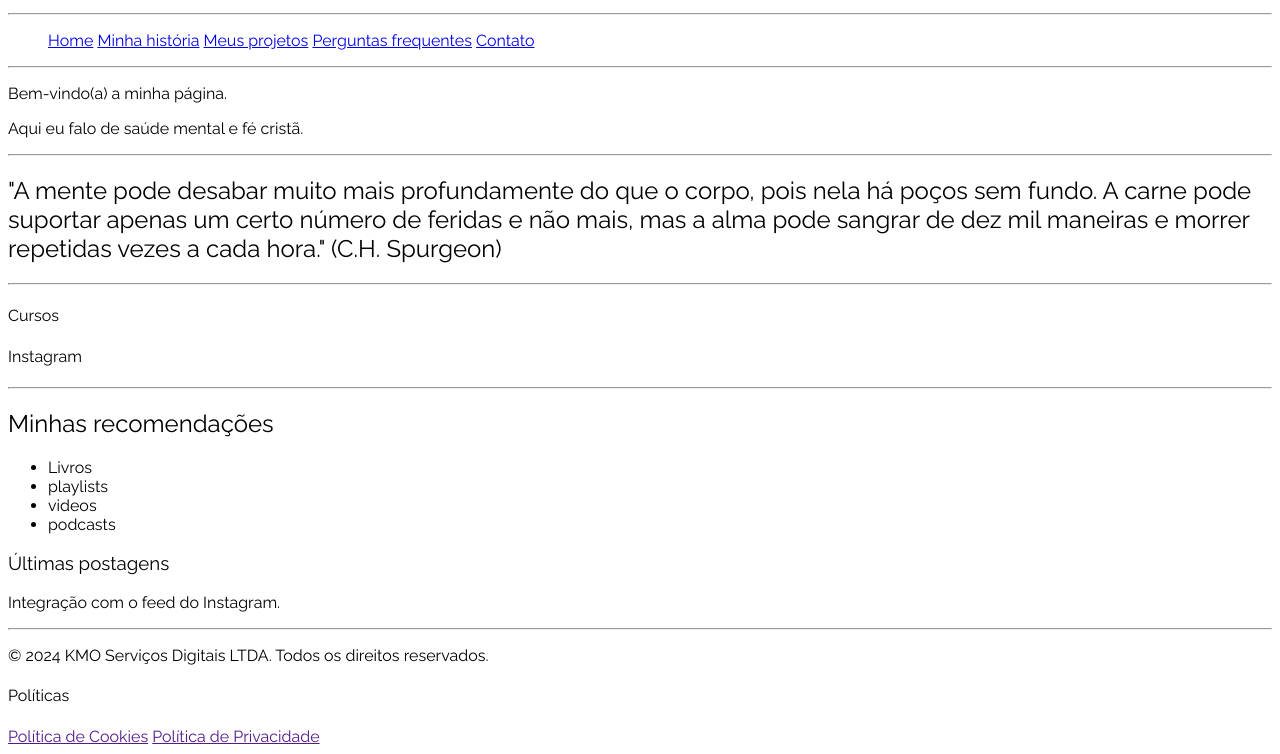
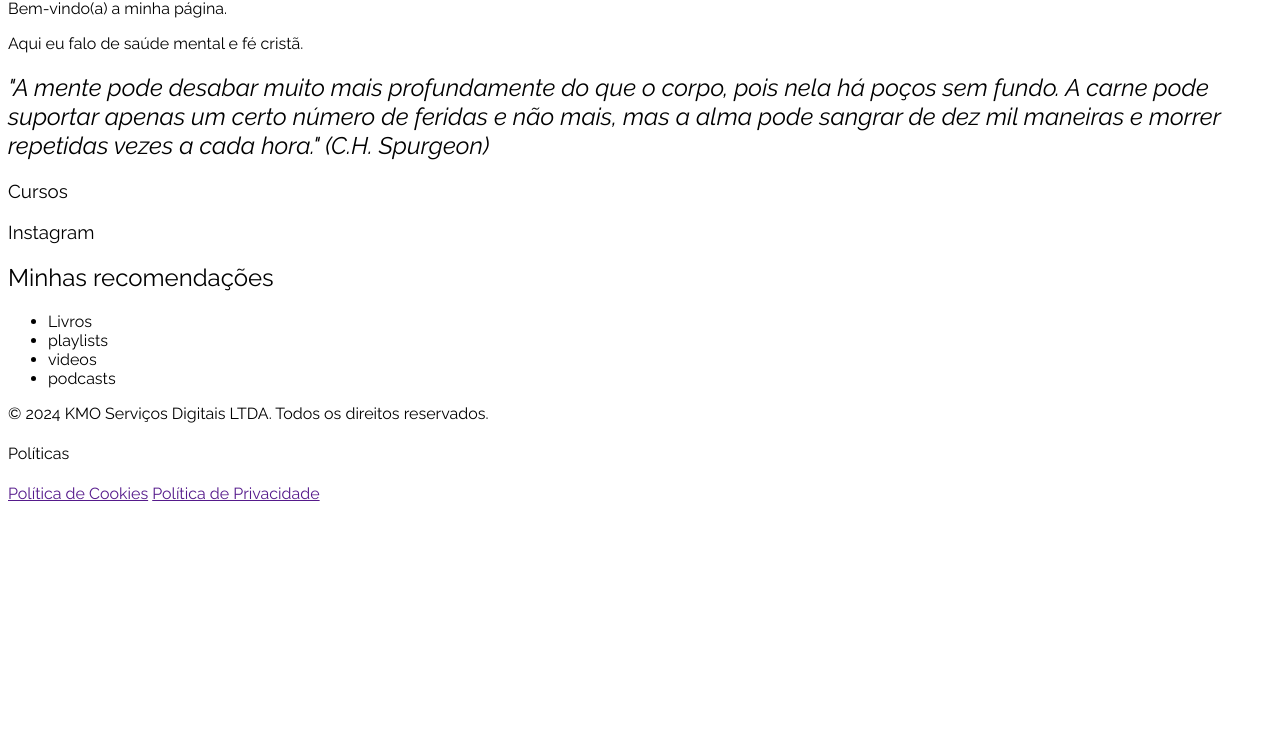
Before and after one commit to kaiquemoreto/projeto-final-coderhouse, a plain HTML site: page index.html in a window 1280 px wide. Shown: the part 156-910 px from the top of the page. After the commit the page ends 800 px from the top, so only its background shows below. Drawn offline with Linux system fonts and the light colour scheme; a web font is replaced by a local one.

Commit message:
mudanças no index, mudanças no css - adiciona hover no menu nav.

```diff
--- a/index.html
+++ b/index.html
@@ -11,17 +11,15 @@
 
     <header>
         <h1 id="headTitle">Larissa Lima</h1>
-        <h2>Saúde mental & fé cristã</h2>
     </header>
 
     <nav>
-        <hr>
         <div class="menu">
             <ul>
-            <li><a href="./index.html">Home</a></li>
-            <li><a href="./minhahistória.html">Minha história</a></li>
-            <li><a href="./meusprojetos.html">Meus projetos</a></li>
-            <li><a href="./faq.html">Perguntas frequentes</a></li>
+            <li><a href="./index.html">Home</a> | </li>
+            <li><a href="./minhahistória.html">Minha história</a> | </li>
+            <li><a href="./meusprojetos.html">Meus projetos</a> | </li>
+            <li><a href="./faq.html">Perguntas frequentes</a> | </li>
             <li><a href="./contato.html">Contato</a></li>
             </ul>
         </div>
@@ -29,7 +27,6 @@
 
    <main>
         <section>
-            <hr>
             <article>
                 <p>Bem-vindo(a) a minha página.</p>
                 <p>Aqui eu falo de saúde mental e fé cristã.</p>
@@ -37,20 +34,17 @@
             </article>
         </section>
         <section>
-            <hr>
-            <h1>"A mente pode desabar muito mais profundamente do que o corpo, pois nela há poços sem fundo. A carne pode suportar apenas um certo número de feridas e não mais, mas a alma pode sangrar de dez mil maneiras e morrer repetidas vezes a cada hora." (C.H. Spurgeon)</h1>
+            <h1 style="font-style: italic;">"A mente pode desabar muito mais profundamente do que o corpo, pois nela há poços sem fundo. A carne pode suportar apenas um certo número de feridas e não mais, mas a alma pode sangrar de dez mil maneiras e morrer repetidas vezes a cada hora." (C.H. Spurgeon)</h1>
         </section>
         <section>
-            <hr>
             <article>
-                <h4>Cursos</h4>
+                <h3>Cursos</h3>
             </article>
             <article>
-                <h4>Instagram</h4>
+                <h3>Instagram</h3>
             </article>
         </section>
         <section>
-            <hr>
             <h1>Minhas recomendações</h1>
             <article>
                 <ul>
@@ -60,15 +54,10 @@
                     <li>podcasts</li>
                 </ul>
             </article>
-            <article>
-                <h1>Últimas postagens</h1>
-                <p>Integração com o feed do Instagram.</p>
-            </article>
         </section>
    </main>
 
    <footer>
-        <hr>
         <span>
             <p>© 2024 KMO Serviços Digitais LTDA. Todos os direitos reservados.</p>
         </span>
--- a/style.css
+++ b/style.css
@@ -1,5 +1,14 @@
 @import url('https://fonts.googleapis.com/css2?family=Beau+Rivage&display=swap');
 @import url('https://fonts.googleapis.com/css2?family=Raleway:ital,wght@0,100..900;1,100..900&display=swap');
+
+/* RESET CSS:
+
+* {
+    margin: 0;
+    padding: 0;
+}
+
+*/
 
 *, :root {
     font-family: "Raleway", sans-serif;
@@ -16,5 +25,17 @@
 }
 
 nav li {
-    display: inline-block;
+    display: inline;
 }
+
+nav li a {
+    font-weight: 600;
+    color: black;
+    text-decoration: none;
+}
+
+nav li a:hover {
+    font-weight: 600;
+    color:gray;
+    text-decoration: none;
+}
```
